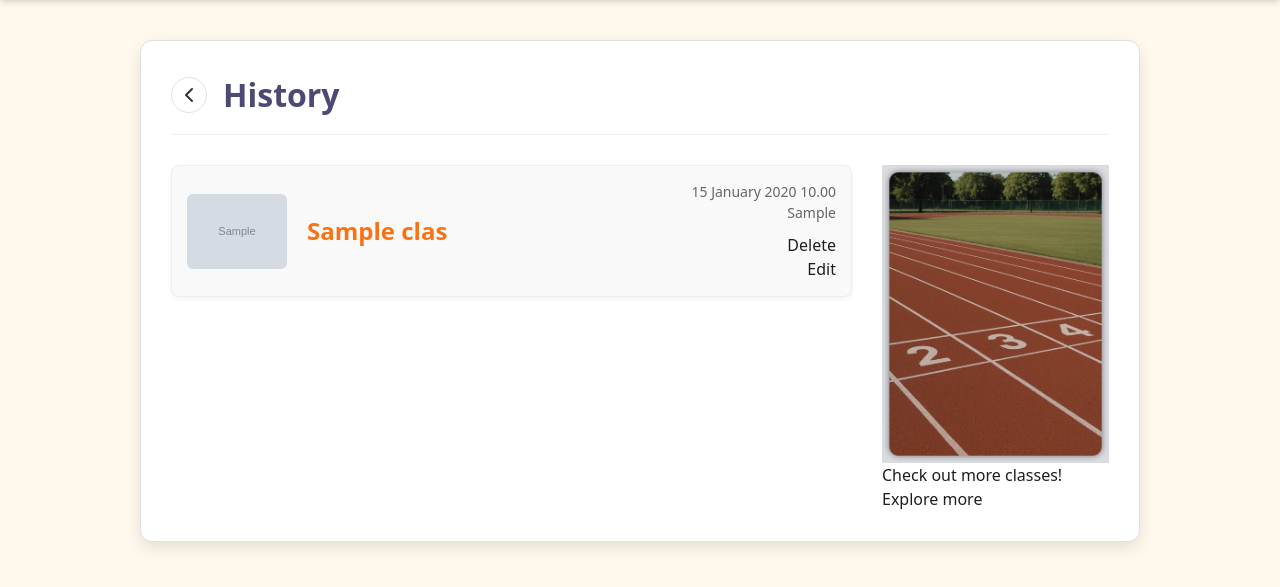
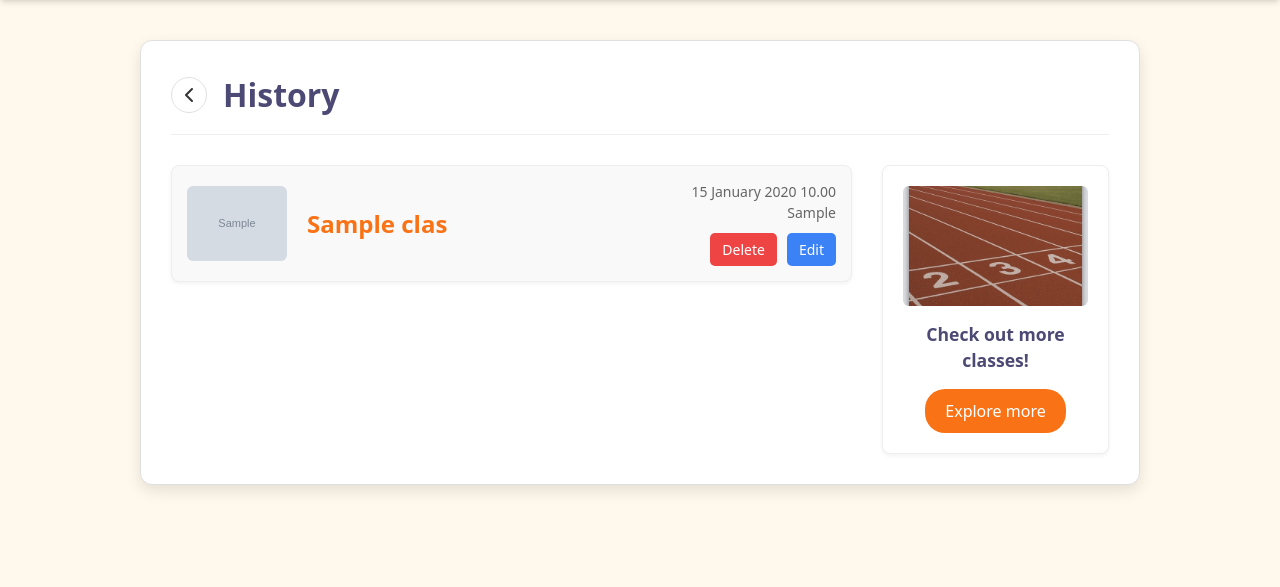
Before and after one commit to ReServe-Project/ReServe, a Django app: page /checkout/history/ in a window 1280 px wide. Shown: the part 69-656 px from the top of the page. Run offline with Django 5.2, Linux system fonts and the light colour scheme; a user stored in the database is signed in; tables that the repository leaves empty hold one stand-in row (values such as "Sample post"); grey boxes marked "Sample" are stand-in pictures; some libraries are stand-ins or nearby versions.

Commit message:
Updating the css files

```diff
--- a/checkout/static/css/history.css
+++ b/checkout/static/css/history.css
@@ -127,3 +127,102 @@
     margin: 0;
     font-size: 0.875rem; /* Smaller text for details */
     color: #666;
+}
+
+/* ADD THESE RULES TO THE END OF YOUR history.css FILE */
+
+.card-actions {
+    display: flex; /* Makes buttons go side-by-side */
+    gap: 10px;
+    justify-content: flex-end; /* Aligns buttons to the right */
+}
+
+/* General Button Styles */
+.btn {
+    padding: 6px 12px;
+    border: none;
+    border-radius: 5px;
+    font-size: 0.875rem;
+    font-weight: 500;
+    cursor: pointer;
+    transition: background-color 0.2s, opacity 0.2s;
+    color: white; /* Text color is white */
+    display: inline-block; /* Ensure they are displayed */
+}
+
+.btn-delete {
+    background-color: #EF4444; /* Red background */
+}
+.btn-delete:hover {
+    background-color: #DC2626; /* Darker Red */
+}
+
+.btn-edit {
+    background-color: #3B82F6; /* Blue background */
+}
+.btn-edit:hover {
+    background-color: #2563EB; /* Darker Blue */
+}
+
+/* Sidebar "Explore More" Card */
+.explore-card {
+    background-color: #fff;
+    padding: 20px;
+    border-radius: 8px;
+    border: 1px solid #eee;
+    box-shadow: 0 2px 4px rgba(0, 0, 0, 0.05);
+    text-align: center; /* Ensures button aligns center */
+}
+
+.explore-card img {
+    width: 100%;
+    height: 120px; /* Adjust height */
+    object-fit: cover;
+    border-radius: 6px;
+    margin-bottom: 15px;
+}
+
+.explore-card h3 {
+    font-size: 1.1rem;
+    font-weight: bold; /* BOLD - as requested */
+    margin-bottom: 15px;
+    color: #4C4974; /* PURPLE - as requested */
+}
+
+/* Sidebar "Explore More" Card Button */
+.btn-explore {
+    display: inline-block;
+    background-color: #F97316; /* Orange background */
+    color: white; /* White text */
+    padding: 10px 20px;
+    border-radius: 20px; /* Pill shape */
+    text-decoration: none;
+    font-weight: 500;
+    transition: background-color 0.2s;
+}
+
+.btn-explore:hover {
+    background-color: #EA580C; /* Darker Orange */
+}
+
+/* Message Styling (Optional) */
+.messages {
+    list-style: none;
+    padding: 0;
+    margin-bottom: 20px;
+}
+.messages li {
+    padding: 10px 15px;
+    margin-bottom: 10px;
+    border-radius: 4px;
+}
+.messages li.success {
+    background-color: #D1FAE5; /* Light green */
+    color: #065F46; /* Dark green */
+    border: 1px solid #A7F3D0;
+}
+.messages li.error {
+    background-color: #FEE2E2; /* Light red */
+    color: #991B1B; /* Dark red */
+    border: 1px solid #FECACA;
+}
```
